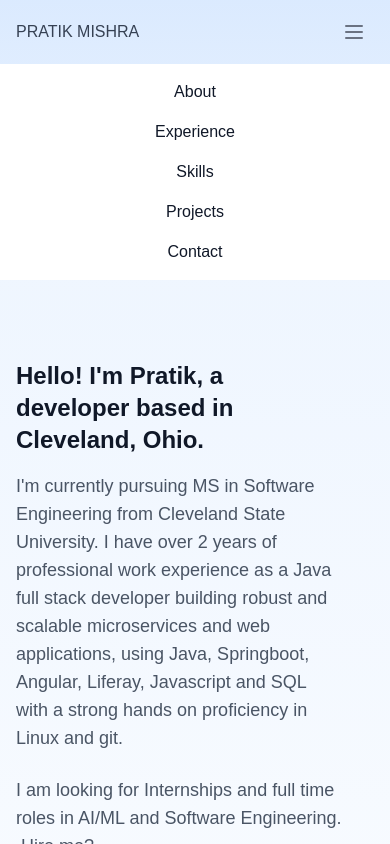
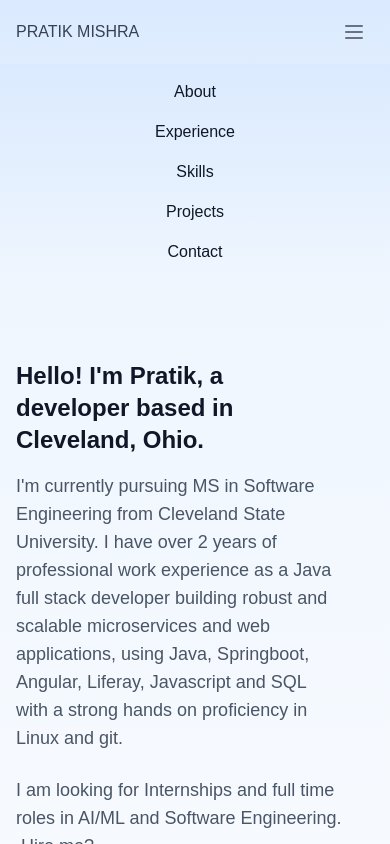
Before and after one commit to pratikmishra17/portfolio, a Next.js app in the folder my-portfolio/: page / in a window 390 px wide. Both pictures are taken after a click on the button "Open main menu". Shown: the top 844 px of the page. Built offline with nearby package versions, Linux system fonts and the light colour scheme.

Commit message:
navbar change

```diff
--- a/my-portfolio/src/app/components/Navbar.tsx
+++ b/my-portfolio/src/app/components/Navbar.tsx
@@ -44,7 +44,7 @@ export default function Navbar() {
 
       {/* Mobile Dropdown */}
       {isMenuOpen && (
-        <div className="md:hidden bg-white">
+        <div className="md:hidden bg-gradient-to-b from-blue-100 to-blue-50">
           <ul className="flex flex-col items-center space-y-4 py-4">
             <Link href="#about" className="text-gray-900 hover:text-blue-700 " onClick={handleMenuClick}>About</Link>
             <Link href="#experience" className="text-gray-900 hover:text-blue-700 " onClick={handleMenuClick}>Experience</Link>
```
